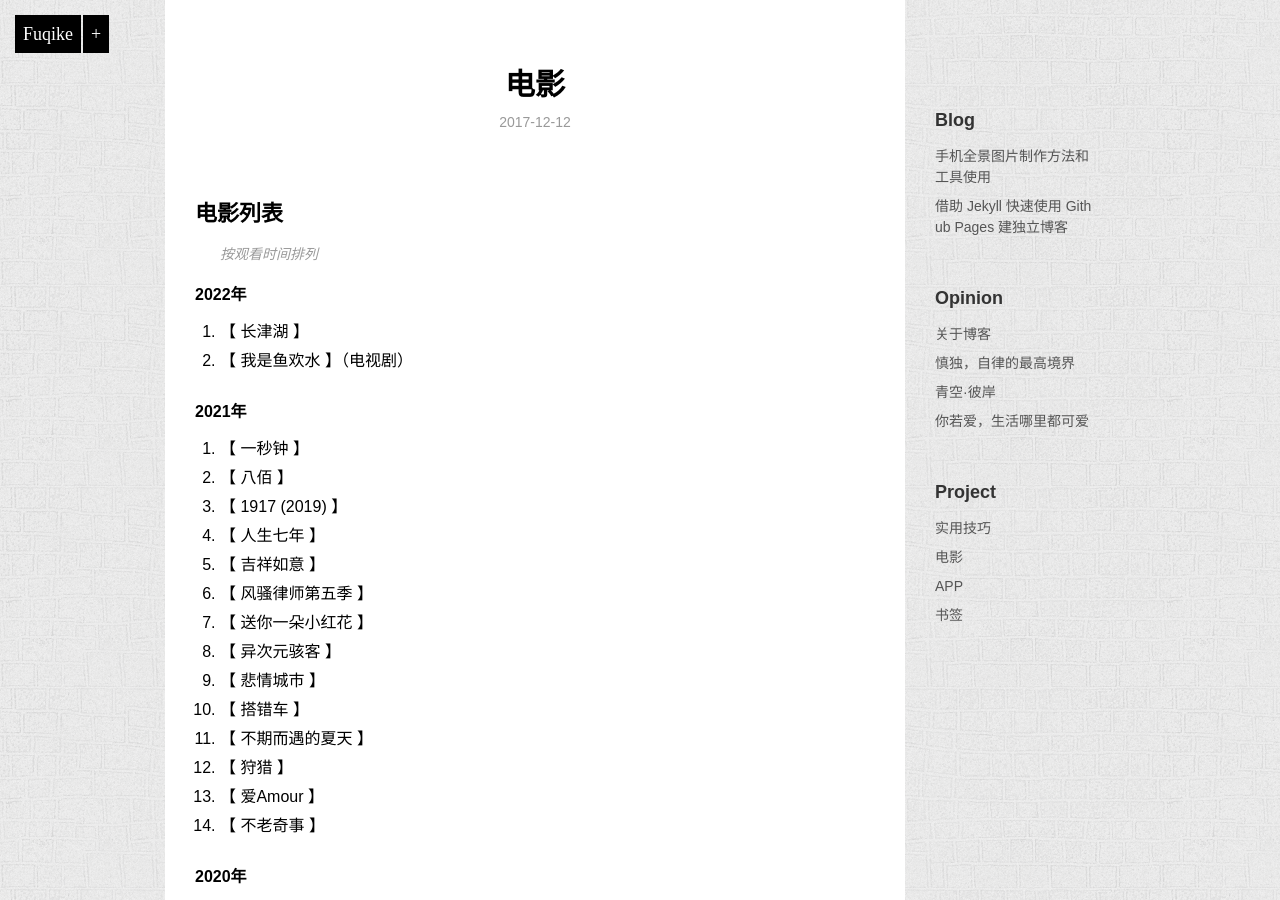
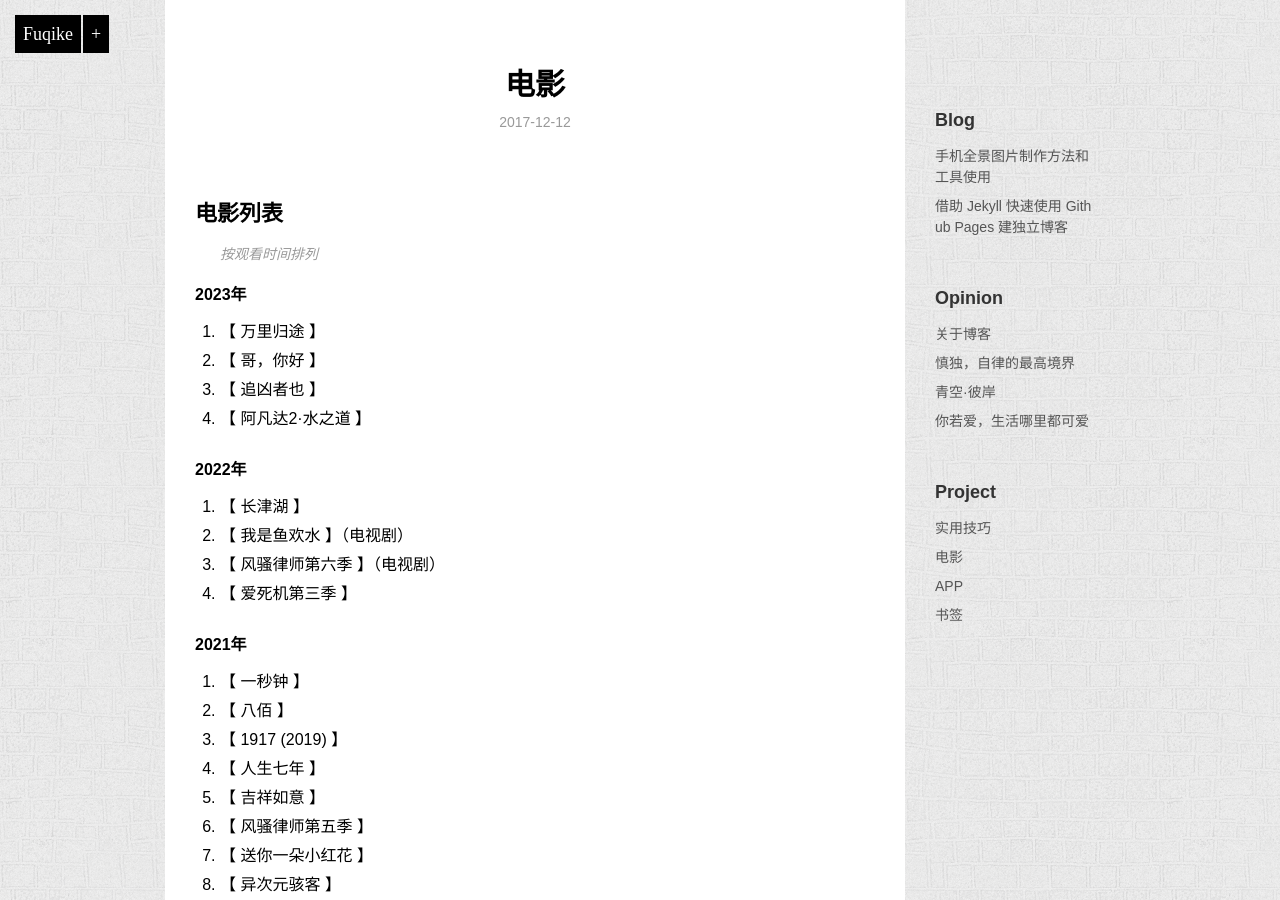
Before and after one commit to Fuqike/fuqike.github.io, a Jekyll site: the page built from _posts/project/2017-12-12-movielist.md, in a window 1280 px wide and 900 px high. Built offline with Jekyll 4.4.1, drawn with Linux system fonts in a browser that asks for light colours.

Commit message:
Update movielist
Update

```diff
--- a/_posts/project/2017-12-12-movielist.md
+++ b/_posts/project/2017-12-12-movielist.md
@@ -8,10 +8,19 @@ category: project
 
 > <p style="color:#999;">按观看时间排列</p>
 
+##### 2023年
+
+1. 【 万里归途 】
+2. 【 哥，你好 】
+3. 【 追凶者也 】
+4. 【 阿凡达2·水之道 】
+
 ##### 2022年
 
 1. 【 长津湖 】
 2. 【 我是鱼欢水 】（电视剧）
+3. 【 风骚律师第六季 】（电视剧）
+4. 【 爱死机第三季 】
 
 ##### 2021年
 
```
Also changed, not shown: 1 other file.
